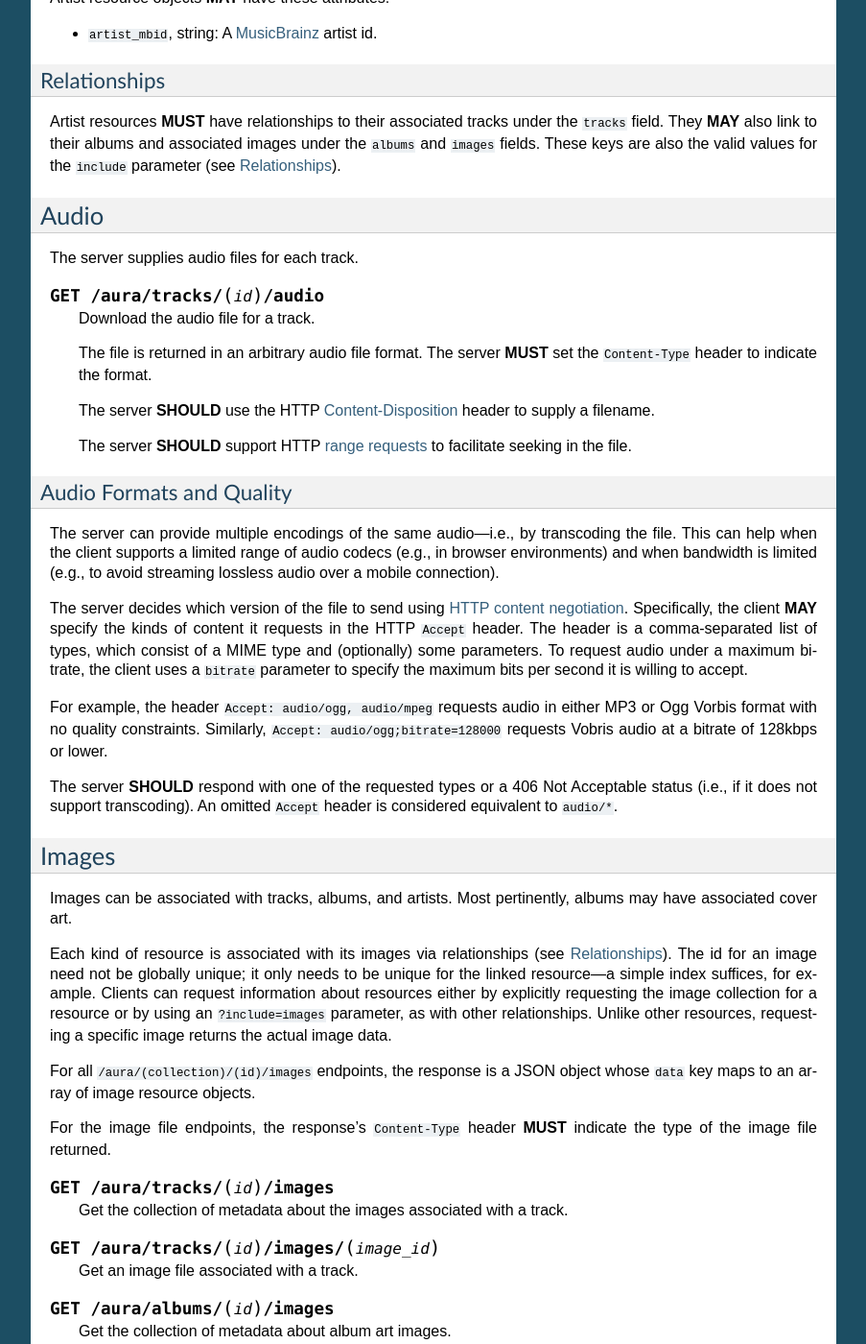
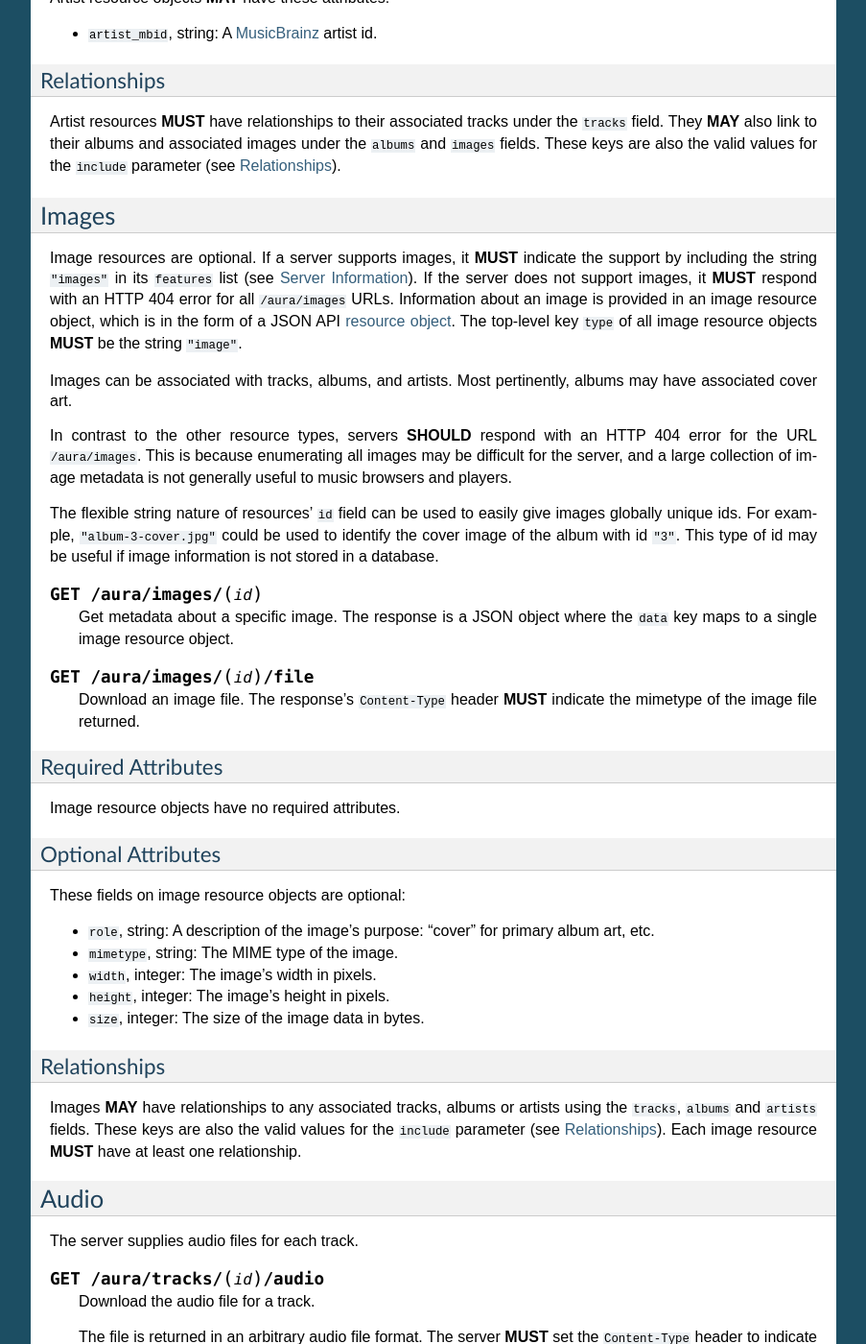
Before and after one commit to beetbox/aura, a Sphinx documentation site: the page built from docs/api.rst, in a window 1280 px wide and 1400 px high, scrolled down 7589 px. Shown: the whole window at 96% size, without its empty margins (198-1101 px from the left). Built offline with Sphinx 7.4.7, drawn with Linux system fonts in a browser that asks for light colours; some of the changed text lies outside the part shown.

Commit message:
Made images a global collection
- Changed endpoints for images
- Removed example (other resources don't have examples)
- Added relationship requirements
- Added reason for /aura/images to be a 404
- Made suggestion to use compound ids
- Moved Images section to after Artists (so collections are together)

See https://github.com/beetbox/aura/issues/3 for relevant discussion.

```diff
--- a/docs/api.rst
+++ b/docs/api.rst
@@ -527,6 +527,68 @@ images under the ``albums`` and ``images`` fields. These keys are also the
 valid values for the ``include`` parameter (see :ref:`relationships`).
 
 
+Images
+------
+
+Image resources are optional. If a server supports images, it **MUST**
+indicate the support by including the string ``"images"`` in its ``features``
+list (see :ref:`server-info`). If the server does not support images, it
+**MUST** respond with an HTTP 404 error for all ``/aura/images`` URLs.
+Information about an image is provided in an image resource object, which
+is in the form of a JSON API `resource object`_. The top-level key ``type`` of
+all image resource objects **MUST** be the string ``"image"``.
+
+Images can be associated with tracks, albums, and artists. Most pertinently,
+albums may have associated cover art.
+
+In contrast to the other resource types, servers **SHOULD** respond with an
+HTTP 404 error for the URL ``/aura/images``. This is because enumerating all
+images may be difficult for the server, and a large collection of image
+metadata is not generally useful to music browsers and players.
+
+The flexible string nature of resources' ``id`` field can be used to easily
+give images globally unique ids. For example, ``"album-3-cover.jpg"`` could be
+used to identify the cover image of the album with id ``"3"``. This type of id
+may be useful if image information is not stored in a database.
+
+.. http:get:: /aura/images/(id)
+    :synopsis: Metadata about a specific image.
+
+    Get metadata about a specific image. The response is a JSON object where
+    the ``data`` key maps to a single image resource object.
+
+.. http:get:: /aura/images/(id)/file
+    :synopsis: Download an image file.
+
+    Download an image file. The response's ``Content-Type`` header **MUST**
+    indicate the mimetype of the image file returned.
+
+Required Attributes
+'''''''''''''''''''
+
+Image resource objects have no required attributes.
+
+Optional Attributes
+'''''''''''''''''''
+
+These fields on image resource objects are optional:
+
+* ``role``, string: A description of the image's purpose: "cover" for primary
+  album art, etc.
+* ``mimetype``, string: The MIME type of the image.
+* ``width``, integer: The image's width in pixels.
+* ``height``, integer: The image's height in pixels.
+* ``size``, integer: The size of the image data in bytes.
+
+Relationships
+'''''''''''''
+
+Images **MAY** have relationships to any associated tracks, albums or artists
+using the ``tracks``, ``albums`` and ``artists`` fields. These keys are also
+the valid values for the ``include`` parameter (see :ref:`relationships`).
+Each image resource **MUST** have at least one relationship.
+
+
 Audio
 -----
 
@@ -573,116 +635,3 @@ Acceptable status (i.e., if it does not support transcoding). An omitted
 .. _range requests: https://tools.ietf.org/html/draft-ietf-httpbis-p5-range-26
 .. _HTTP content negotiation: https://developer.mozilla.org/en-US/docs/Web/HTTP/Content_negotiation#The_Accept.3a_header
 .. _Content-Disposition: http://www.w3.org/Protocols/rfc2616/rfc2616-sec19.html#sec19.5.1
-
-
-Images
-------
-
-Images can be associated with tracks, albums, and artists. Most pertinently,
-albums may have associated cover art.
-
-Each kind of resource is associated with its images via relationships (see
-:ref:`relationships`). The id for an image need not be globally unique; it only needs
-to be unique for the linked resource---a simple index suffices, for example.
-Clients can request information about resources either by explicitly
-requesting the image collection for a resource or by using an
-``?include=images`` parameter, as with other relationships. Unlike other resources,
-requesting a specific image returns the actual image data.
-
-For all ``/aura/(collection)/(id)/images`` endpoints, the response is a JSON
-object whose ``data`` key maps to an array of image resource objects.
-
-For the image file endpoints, the response's ``Content-Type`` header **MUST**
-indicate the type of the image file returned.
-
-.. http:get:: /aura/tracks/(id)/images
-    :synopsis: Get information about images associated with a track.
-
-    Get the collection of metadata about the images associated with a track.
-
-.. http:get:: /aura/tracks/(id)/images/(image_id)
-    :synopsis: Get an image associated with a track.
-
-    Get an image file associated with a track.
-
-.. http:get:: /aura/albums/(id)/images
-    :synopsis: Get information about album art images.
-
-    Get the collection of metadata about album art images.
-
-.. http:get:: /aura/albums/(id)/images/(image_id)
-    :synopsis: Get an album art image.
-
-    Get an album art image file.
-
-.. http:get:: /aura/artists/(id)/images
-    :synopsis: Get information about images for an artist.
-
-    Get the collection of metadata about the images for an artist.
-
-.. http:get:: /aura/artists/(id)/image/(image_id)
-    :synopsis: Get an image for an artist.
-
-    Get the image file for an artist.
-
-Required Attributes
-'''''''''''''''''''
-
-Image resource objects have no required attributes.
-
-Optional Attributes
-'''''''''''''''''''
-
-These fields on image resource objects are optional:
-
-* ``role``, string: A description of the image's purpose: "cover" for primary
-  album art, etc.
-* ``mimetype``, string: The MIME type of the image.
-* ``width``, integer: The image's width in pixels.
-* ``height``, integer: The image's height in pixels.
-* ``size``, integer: The size of the image data in bytes.
-
-Relationships
-'''''''''''''
-
-It is implicit that image resources are related to their parent track, album
-or artist. Therefore image resource objects **SHOULD NOT** have a
-``relationships`` key.
-
-Example
-'''''''
-
-For example, a track with images indicates those images' ids via an ``images``
-key on the ``relationships`` object. Specifying ``images`` in the ``include``
-parameter requests more data under the response's ``included`` key:
-
-.. sourcecode:: http
-
-    GET /aura/tracks/42?include=images
-
-.. sourcecode:: http
-
-    HTTP/1.1 200 OK
-    Content-Type: application/vnd.api+json
-
-    {
-      "data": {
-        "type": "track",
-        "id": "43",
-        // ...
-        "relationships": {
-          "images": {
-            "data": [ { type: "image", id: "1" } ]
-          }
-        }
-      },
-      "included": [
-        {
-          "type": "image",
-          "id": "1",
-          "attributes": {
-            "role": "cover",
-          }
-        }
-      ]
-    }
```
